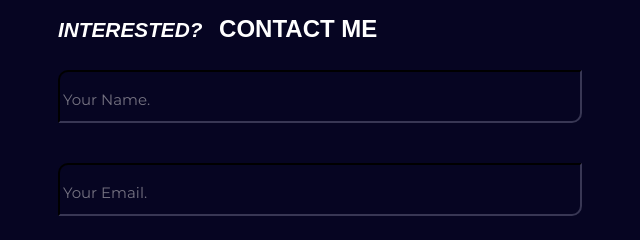
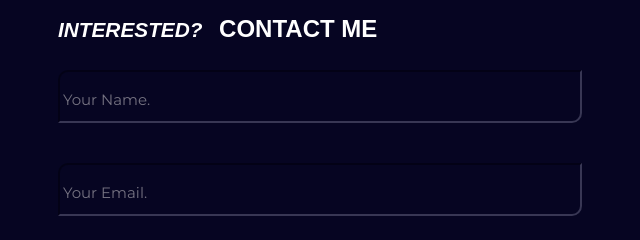
Before and after one commit to louis-bamidele/project6-PortfolioVersion1, a website: page index.html in a window 1280 px wide. Shown: the part 2769-3009 px from the top of the page, 598-1238 px from the left. Drawn offline with Linux system fonts and the light colour scheme; a web font is replaced by a local one.

Commit message:
changed screenshot file

```diff
--- a/main.scss
+++ b/main.scss
@@ -578,8 +578,8 @@ form {
   color: white;
   background: inherit;
   resize: none;
-  border-top-color: rgba(0, 0, 0, 255);
-  border-left-color: rgba(0, 0, 0, 255);
+  border-top-color: #0a07617d;
+  border-left-color: #0a07617d;
   border-right-color: rgb(56, 55, 84, 255);
   border-bottom-color: rgb(56, 55, 84, 255);
 }
```
Also changed, not shown: Screenshot.png, main.css, styles.css.
